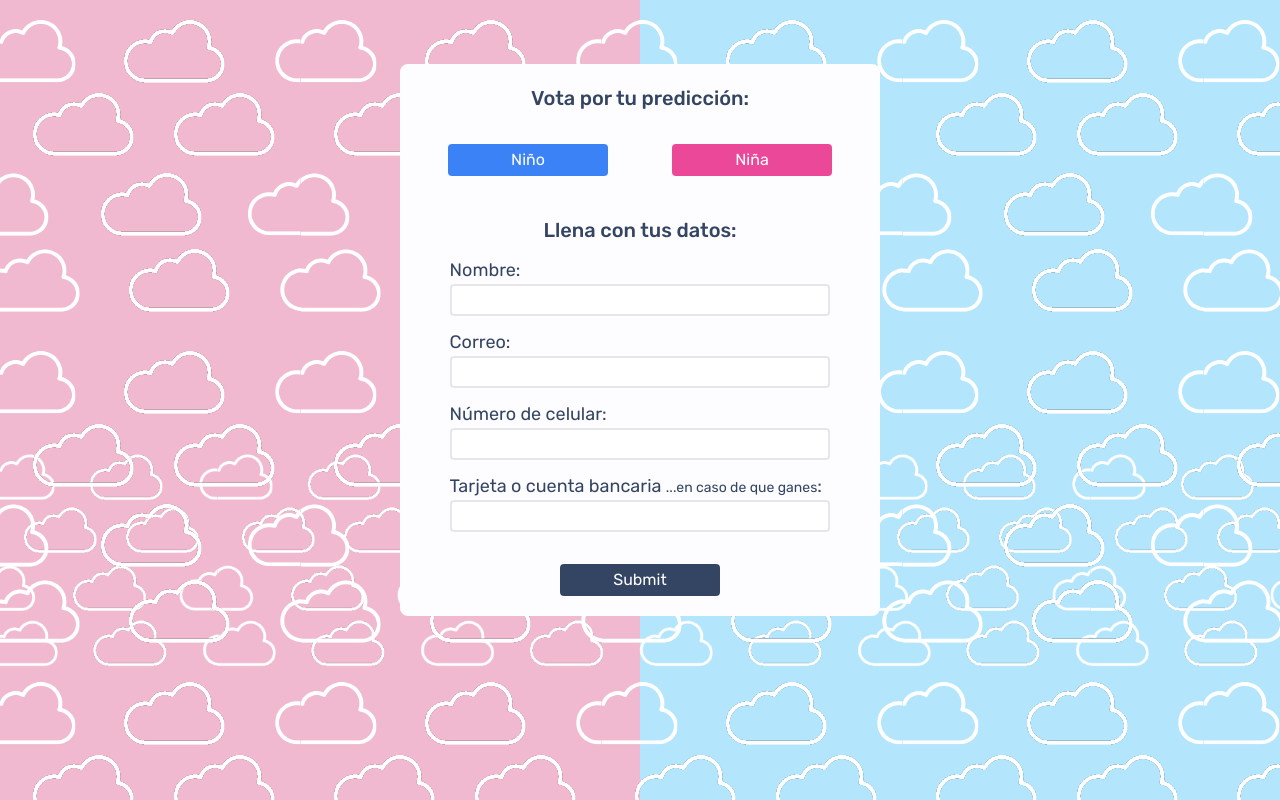
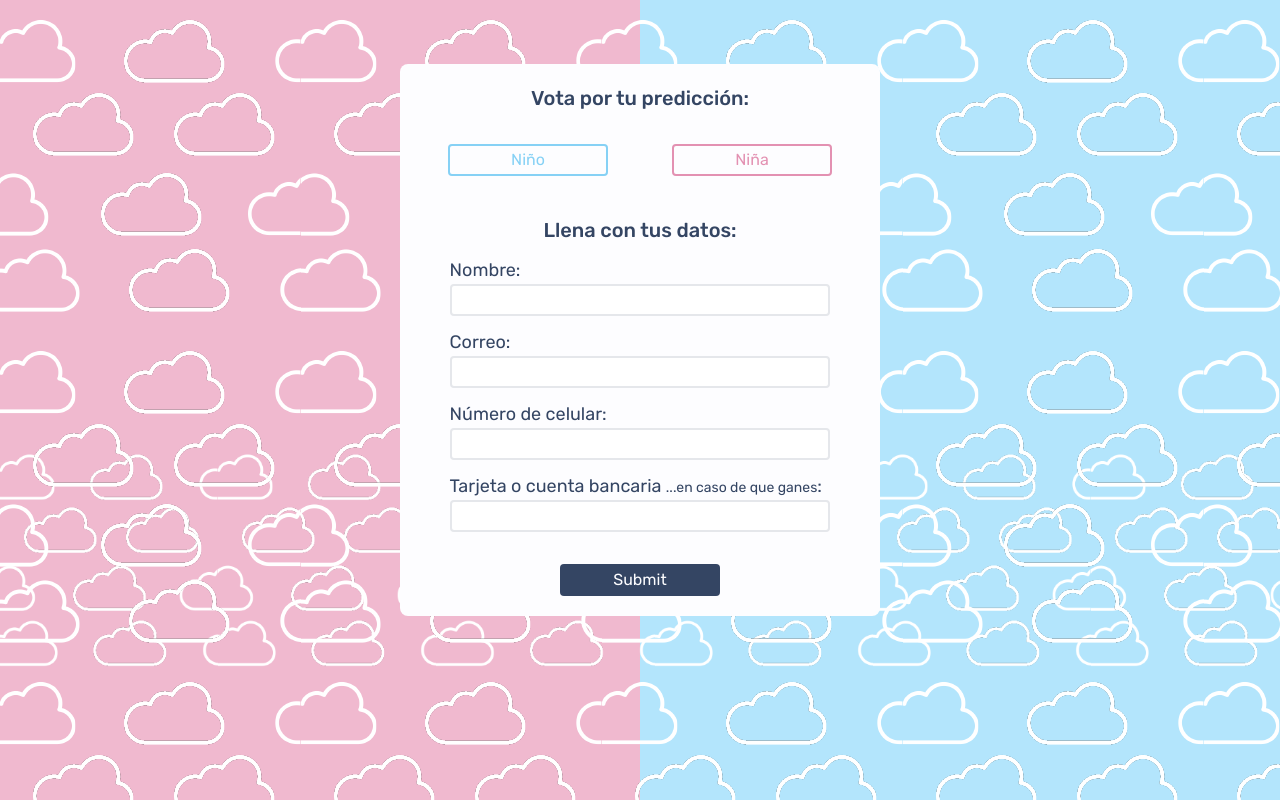
Before and after one commit to Ady-val/baby-revelation, a React app: page /vota in a window 1280 px wide. Built offline with nearby package versions, Linux system fonts and the light colour scheme.

Commit message:
request to endpoint

```diff
--- a/src/api/request.jsx
+++ b/src/api/request.jsx
@@ -1,7 +1,7 @@
 import axios from "axios";
 
-// const baseURL = 'http://localhost:8080'
-const baseURL = 'https://api.sistemaalex.com'
+const baseURL = 'http://localhost:8080'
+// const baseURL = 'https://'
 const dev = process.env.REACT_APP_DEPLOYMENT_ENV
 
 /**
--- /dev/null
+++ b/src/components/loaders/BabyLoad .jsx
@@ -0,0 +1,6 @@
+import React from 'react';
+import { FaBaby } from 'react-icons/fa';
+
+export default function Load({color}) {
+  return <div><FaBaby className={`animate-spin m-2 text-4xl text-${color ? color : "fonttext"}`} /></div>;
+}
--- a/src/components/loaders/SimpleLoader.jsx
+++ b/src/components/loaders/SimpleLoader.jsx
@@ -1,12 +1,11 @@
 import React from 'react';
 
 export default function SimpleLoader() {
-  let circleCommonClasses = 'h-2.5 w-2.5 bg-primary rounded-full';
   return (
     <div className='flex'>
-      <div className={`${circleCommonClasses} mr-1 animate-bounce`}></div>
-      <div className={`${circleCommonClasses} mr-1 animate-bounce200`}></div>
-      <div className={`${circleCommonClasses} animate-bounce400`}></div>
+      <div className='h-2.5 w-2.5 bg-boyColor2 rounded-full mr-1 animate-bounce'></div>
+      <div className='h-2.5 w-2.5 bg-whiteLayout rounded-full mr-1 animate-bounce200'></div>
+      <div className='h-2.5 w-2.5 bg-girlColor2 rounded-full animate-bounce400'></div>
     </div>
   )
 }
--- /dev/null
+++ b/src/components/modal/LoadingModal.jsx
@@ -0,0 +1,18 @@
+import React from 'react';
+import Modal from '@mui/material/Modal';
+import SimpleLoader from '../loaders/SimpleLoader';
+
+export default function LoadingModal({show}) {
+  return (
+    <div>
+      <Modal
+        open={show}
+        className="flex justify-center items-center"
+      >
+        <div>
+          <SimpleLoader />
+        </div>
+      </Modal>
+    </div>
+  )
+}
--- a/src/data/blog.js
+++ b/src/data/blog.js
@@ -5,13 +5,13 @@ export const blogPublications = [
   {
     title: 'Primera foto',
     subtitle: '23 de Enero 2023',
-    description: 'Descripcion: Lorem ipsum dolor sit amet, consectetur adipiscing elit, sed do eiusmod tempor incididunt ut labore et dolore magna aliqua.Descripcion: Lorem ipsum dolor sit amet, consectetur adipiscing elit, sed do eiusmod tempor incididunt ut labore et dolore magna aliqua.',
+    description: '6.1 semanas, primera sonografía.',
     img: primeraFoto
   },
-  {
-    title: 'Foto del primer mes de embarazo',
-    subtitle: '15 de Enero 2023',
-    description: 'Descripcion: Lorem ipsum dolor sit amet, consectetur adipiscing elit, sed do eiusmod tempor incididunt ut labore et dolore magna aliqua.',
-    img: mes1
-  },
+  // {
+  //   title: 'Foto del primer mes de embarazo',
+  //   subtitle: '15 de Enero 2023',
+  //   description: 'Descripcion: Lorem ipsum dolor sit amet, consectetur adipiscing elit, sed do eiusmod tempor incididunt ut labore et dolore magna aliqua.',
+  //   img: mes1
+  // },
 ]
--- a/src/pages/vote/RegisterVote.jsx
+++ b/src/pages/vote/RegisterVote.jsx
@@ -1,40 +1,106 @@
-import React from 'react'
+import { useSnackbar } from 'notistack';
+import React, { useState } from 'react'
 import { useNavigate } from 'react-router-dom'
+import { request } from '../../api/request';
 import LayoutMain from '../../containers/MainLayout'
+import SimpleLoader from '../../components/loaders/SimpleLoader'
+import LoadingModal from '../../components/modal/LoadingModal';
 
 function RegisterVote() {
   const navigate = useNavigate()
+  const req = request()
+  const { enqueueSnackbar } = useSnackbar();
+  const [vote, setVote] = useState()
+  const [name, setName] = useState()
+  const [email, setEmail] = useState()
+  const [phone, setPhone] = useState()
+  const [account, setAccount] = useState()
+  const [loading, setLoading] = useState(false)
+
+  const submit = async () => {
+    if (!vote) {
+      enqueueSnackbar("No has votado!", { variant: "error" });
+      return
+    }
+
+    if (!name || !email || !phone || !account) {
+      enqueueSnackbar("No se han llenado todos los datos.", { variant: "error" });
+      return
+    }
+
+    setLoading(true)
+
+    try {
+      const {data:res} = await req({
+        url: '/api/votes/new-vote',
+        method: 'PUT',
+        data: {
+          vote,
+          name,
+          email,
+          phone,
+          account
+        }
+      })
+
+      if (!res) {
+        enqueueSnackbar("Error con el servidor, intete mas tarde.", { variant: "error" });
+        setLoading(false)
+        return
+      }
+
+      if (res.success) navigate('/voto-realizado')
+
+    } catch (error) {
+      console.log(error);
+      setLoading(false)
+      enqueueSnackbar("Error con el servidor, intete mas tarde.", { variant: "error" });
+    }
+  }
+
   return (
     <LayoutMain>
       <div className='px-4 py-5 bg-whiteLayout w-5/6 md:w-[30rem] rounded-lg flex flex-col items-center text-fonttext'>
-        <div className='text-xl font-medium'>Vota por tu predicción:</div>
+        <div className='text-xl font-medium'>
+          {vote && (
+            <div>Votaste por {vote == 'boy' ? (
+              <span className='text-boyColor2'>Niño</span>
+            ) : (
+              <span className='text-girlColor2'>Niña</span>
+            )}</div>
+          )}
+          {!vote && (
+            <div>Vota por tu predicción:</div>
+          )}
+        </div>
         <div className='mt-8 flex w-full justify-around'>
-          <button className='h-8 w-32 md:w-40 flex justify-center items-center bg-boyColor2 text-whiteLayout rounded'>Niño</button>
-          <button className='h-8 w-32 md:w-40 flex justify-center items-center bg-girlColor2 text-whiteLayout rounded'>Niña</button>
+          <button onClick={() => setVote('boy')} className='button-boy'>Niño</button>
+          <button onClick={() => setVote('girl')} className='button-girl'>Niña</button>
         </div>
         <div className='mt-10 text-xl font-medium'>Llena con tus datos:</div>
         <div className='mt-3 w-[85%] space-y-3'>
           <div className=''>
             <div className='text-lg text-fonttext'>Nombre:</div>
-            <input className='h-8 w-full border-2 rounded'></input>
+            <input onChange={e => setName(e.target.value)} className='h-8 w-full border-2 rounded'></input>
           </div>
           <div className=''>
             <div className='text-lg text-fonttext'>Correo:</div>
-            <input className='h-8 w-full border-2 rounded'></input>
+            <input onChange={e => setEmail(e.target.value)} className='h-8 w-full border-2 rounded'></input>
           </div>
           <div className=''>
             <div className='text-lg text-fonttext'>Número de celular:</div>
-            <input className='h-8 w-full border-2 rounded'></input>
+            <input onChange={e => setPhone(e.target.value)} className='h-8 w-full border-2 rounded'></input>
           </div>
           <div className=''>
             <div className='text-lg text-fonttext'>Tarjeta o cuenta bancaria <span className='text-sm'>...en caso de que ganes</span>:</div>
-            <input className='h-8 w-full border-2 rounded'></input>
+            <input onChange={e => setAccount(e.target.value)} className='h-8 w-full border-2 rounded'></input>
           </div>
         </div>
         <div className='mt-8'>
-          <button onClick={() => navigate('/voto-realizado')} className='h-8 w-40 bg-fonttext text-whiteLayout justify-center items-center rounded'>Submit</button>
+          <button onClick={submit} className='h-8 w-40 bg-fonttext text-whiteLayout justify-center items-center rounded'>Submit</button>
         </div>
       </div>
+      <LoadingModal show={loading} />
     </LayoutMain>
   )
 }
--- a/src/styles/global.css
+++ b/src/styles/global.css
@@ -236,6 +236,46 @@ input[type=number] {
     border
   }
 
+  .button-boy {
+    @apply
+    h-8
+    w-32
+    md:w-40
+    flex
+    justify-center
+    items-center
+    bg-whiteLayout
+    hover:bg-boyColor2
+    text-boyColor2
+    hover:text-whiteLayout
+    rounded
+    border-2
+    border-boyColor2
+    hover:border-whiteLayout
+    transition-all
+    duration-200
+  }
+
+  .button-girl {
+    @apply
+    h-8
+    w-32
+    md:w-40
+    flex
+    justify-center
+    items-center
+    bg-whiteLayout
+    hover:bg-girlColor2
+    text-girlColor2
+    hover:text-whiteLayout
+    rounded
+    border-2
+    border-girlColor2
+    hover:border-whiteLayout
+    transition-all
+    duration-200
+  }
+
   /* Text */
 
   .blog-title {
--- a/tailwind.config.js
+++ b/tailwind.config.js
@@ -8,8 +8,8 @@ module.exports = {
       colors: {
         girlColor: '#f0b9cf',
         boyColor: '#B3E5FC',
-        girlColor2: '#ec4899',
-        boyColor2: '#3b82f6',
+        girlColor2: '#E391B2',
+        boyColor2: '#86D1F5',
         testColor: '#52AA76',
         primary: '#4FC6DB',
         primaryhover: '#2DB2CB',
```
Also changed, not shown: src/pages/vote/VoteBoyOrGirl.jsx (+34 -17 lines).
